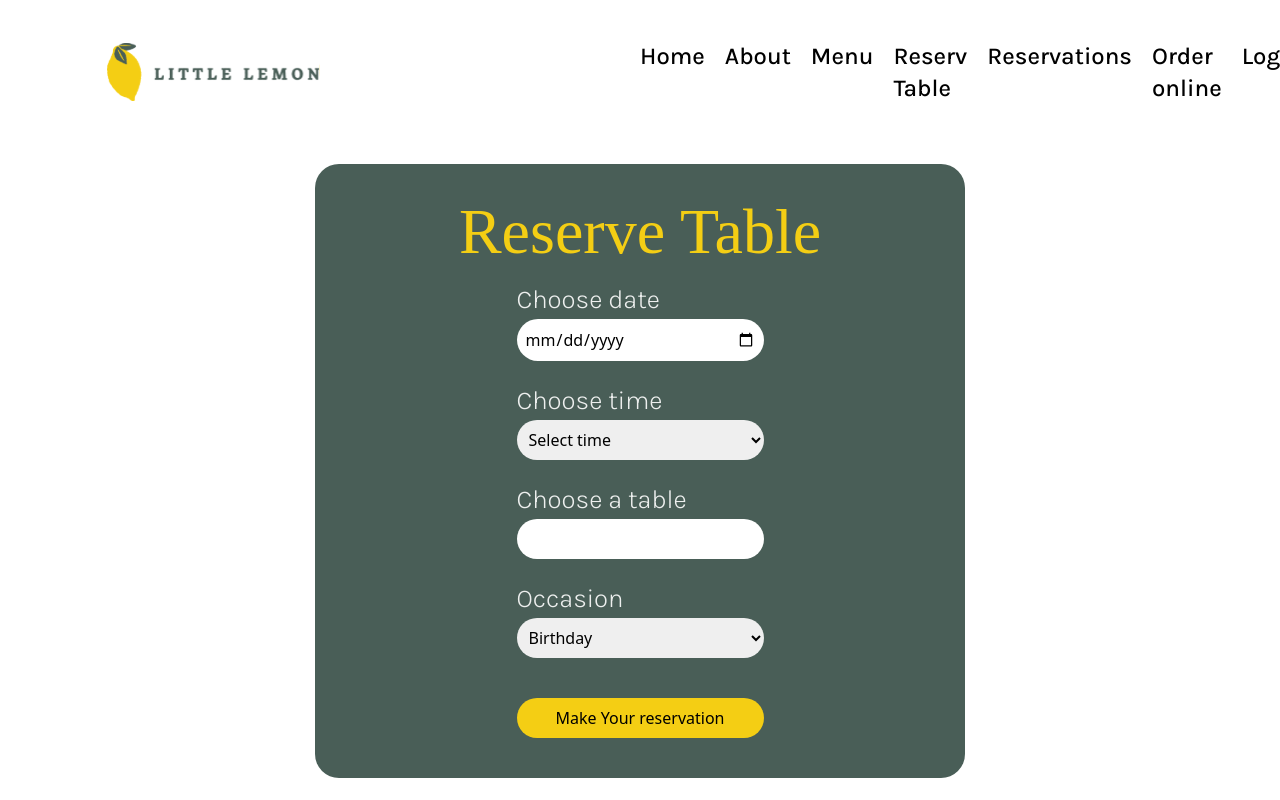
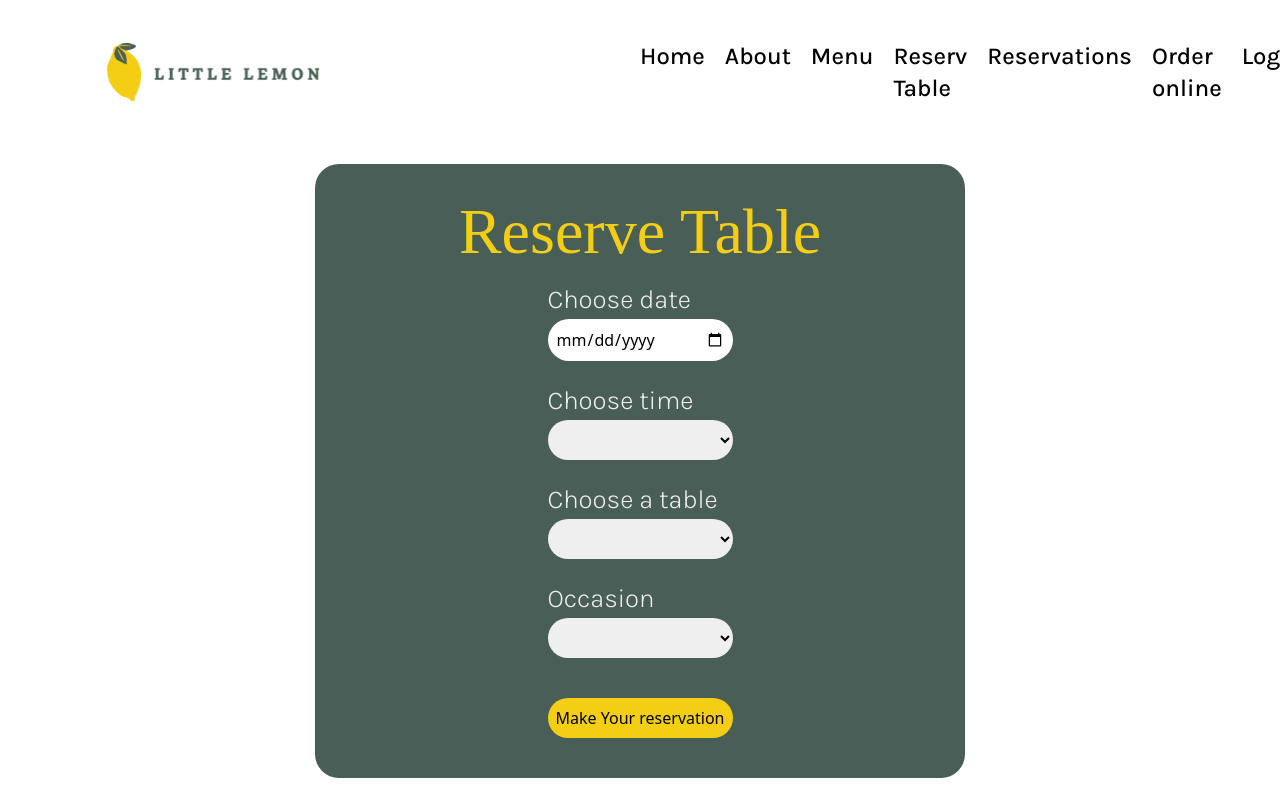
Before and after one commit to LuisFelipeRojasG/littleLemon, a React (Vite) app: page /booking in a window 1280 px wide. Shown: the top 800 px of the page. Built offline with nearby package versions, Linux system fonts and the light colour scheme; a web font is replaced by a local one.

Commit message:
Se crea la página con el listado de reservas

```diff
--- a/src/App.jsx
+++ b/src/App.jsx
@@ -24,7 +24,7 @@ const router = createBrowserRouter([
         element: <Reservations />
       },
       {
-        path: '/Success',
+        path: '/success',
         element: <Success />
       }
     ]
--- a/src/api/reserv.js
+++ b/src/api/reserv.js
@@ -1,5 +1,6 @@
 import instance from './axios.js'
 
 const reservRequest = (data) => instance.post('/reservation', data)
+const reservFind = () => instance.get('/reservations')
 
-export { reservRequest }
+export { reservRequest, reservFind }
--- a/src/components/BookingForm.jsx
+++ b/src/components/BookingForm.jsx
@@ -7,8 +7,6 @@ function BookingForm() {
   const navigate = useNavigate()
 
   const {
-    availableTimes,
-    initializeTimes,
     date,
     setDate,
     time,
@@ -20,14 +18,33 @@ function BookingForm() {
     newReserv
   } = useAuth()
 
+  const times = [
+    {time: ''},
+    {time: '17:00'},
+    {time: '18:00'},
+    {time: '19:00'},
+    {time: '20:00'},
+    {time: '21:00'},
+    {time: '22:00'}
+  ]
+
+  const tables = [
+    {table: ''},
+    {table: 'Mesa para 2'},
+    {table: 'Mesa para 3'},
+    {table: 'Mesa para 4'},
+    {table: 'Mesa para grupos'}
+  ]
+
   const onSubmit = (e) => {
     e.preventDefault()
     const data = {date, time, table, occasion}
     newReserv(data)
+    document.getElementById('res-reserv').reset()
   }
 
   return (
-    <form className='flex flex-col' onSubmit={onSubmit}>
+    <form id='res-reserv' className='flex flex-col' onSubmit={onSubmit}>
         <label className='text-whitelim font-Karla font-light text-[26px]' htmlFor='res-date'>Choose date</label>
         <input
           className='mb-5 p-2 rounded-full'
@@ -41,28 +58,31 @@ function BookingForm() {
           id='res-time'
           onChange={e => setTime(e.target.value)}
         >
-          <option>Select time</option>
-            {initializeTimes.map((e, index) =>
-              <option value={e.time} key={index}>{e.time}</option>
-            )}
-
+          {times.map((e, index) =>
+            <option value={e.time} key={index}>{e.time}</option>
+          )}
         </select>
         <label className='text-whitelim font-Karla font-light text-[26px]'  htmlFor="guests">Choose a table</label>
-        <input
+        <select
           className='mb-5 p-2 rounded-full'
           id="res-table"
           onChange={e => setTable(e.target.value)}
-        />
+        >
+           {tables.map((e, index) =>
+            <option value={e.table} key={index}>{e.table}</option>
+          )}
+        </select>
         <label className='text-whitelim font-Karla font-light text-[26px]'  htmlFor="occasion">Occasion</label>
         <select
           className='mb-10 p-2 rounded-full'
           id="res-occasion"
           onChange={e => setOccasion(e.target.value)}>
+            <option></option>
             <option>Birthday</option>
             <option>Anniversary</option>
         </select>
-        <button className='mb-5 p-2 rounded-full bg-yellowlim text-center' typeof="submit" value="Make Your reservation" onClick={() =>
-    navigate('/Success')}>Make Your reservation</button>
+        <button className='mb-5 p-2 rounded-full bg-yellowlim text-center' typeof="submit" value="Make Your reservation" onClick={() => navigate('/success')}
+        >Make Your reservation</button>
     </form>
   )
 }
--- a/src/components/Reservations.jsx
+++ b/src/components/Reservations.jsx
@@ -1,8 +1,30 @@
-import React from 'react'
+import React, { useEffect } from 'react'
+import { useAuth } from '../context/context'
 
 function Reservations() {
+
+const { getReserv, reservation } = useAuth()
+
+useEffect(() => {
+  getReserv()
+}, [])
+
   return (
-    <div>Reservations</div>
+    <div className='grid grid-cols-2'>
+      {reservation.map((data, index) => (
+        <div key={index} className='grid grid-cols-2 items-center bg-greenlim m-5 p-5 rounded-3xl'>
+          <h1 className=' col-span-2 text-yellowlim font-Markazy font-medium text-[64px]'>Reservation</h1>
+          <label className='text-whitelim font-Karla font-light text-[54px]'>Date</label>
+          <p className=' text-yellowlim font-Markazy font-medium text-[34px] px-3'>{data.date}</p>
+          <label className='text-whitelim font-Karla font-light text-[54px]'>Time</label>
+          <p className=' text-yellowlim font-Markazy font-medium text-[34px] px-3'>{data.time}</p>
+          <label className='text-whitelim font-Karla font-light text-[54px]'>Table</label>
+          <p className=' text-yellowlim font-Markazy font-medium text-[34px] px-3'>{data.table}</p>
+          <label className='text-whitelim font-Karla font-light text-[54px]'>Occasion</label>
+          <p className=' text-yellowlim font-Markazy font-medium text-[34px] px-3'>{data.occasion}</p>
+        </div>
+      ))}
+    </div>
   )
 }
 
--- a/src/components/results/Success.jsx
+++ b/src/components/results/Success.jsx
@@ -2,7 +2,13 @@ import React from 'react'
 
 function Success() {
   return (
-    <div>Reservation Successful</div>
+    <div className='flex flex-col items-center w-[650px] bg-greenlim m-5 p-5 rounded-3xl'>
+      <h1 className=' text-yellowlim font-Markazy font-medium text-[64px]'>Reservation Successful</h1>
+      <button className='mb-5 p-2 rounded-full bg-yellowlim text-center' onClick={() => navigate('/')}
+        >Return Home</button>
+      <button className='mb-5 p-2 rounded-full bg-yellowlim text-center' value="Make Your reservation" onClick={() => navigate('/booking')}
+        >Make another reservation</button>
+    </div>
   )
 }
 
--- a/src/context/context.jsx
+++ b/src/context/context.jsx
@@ -1,6 +1,6 @@
 import React  from "react"
-import { createContext, useContext, useState, useReducer } from "react"
-import { reservRequest } from '../api/reserv.js'
+import { createContext, useContext, useState } from "react"
+import { reservFind, reservRequest } from '../api/reserv.js'
 
 const LemonContext = createContext()
 
@@ -11,26 +11,32 @@ const useAuth = () => {
 }
 
 function LemonProvider ({children}) {
-    //const [reserv, setReserv] = useState(null)
     const [date, setDate] = useState('')
     const [time, setTime] = useState('')
     const [table, setTable] = useState('')
     const [occasion, setOccasion] = useState('')
-    const [active, setActive] = useState(true)
-    const [errors, setErrors] = useState([])
+    const [reservation, setReservation] = useState([])
 
     const newReserv = async (data) => {
         try {
             const res = await reservRequest(data)
-            console.log(res)
         } catch (error) {
             console.log(error.response)
-            setErrors(error.response)
+        }
+    }
+
+    const getReserv = async () => {
+        try {
+            const res = await reservFind()
+            setReservation(res.data)
+            console.log(reservation)
+        } catch (error) {
+            console.log(error.respose)
         }
     }
 
     //reducer
-    const updateTimes = (state, action) => {
+    /*const updateTimes = (state, action) => {
         switch (action.type) {
             case 'disponible':
                 return state = true;
@@ -41,44 +47,15 @@ function LemonProvider ({children}) {
         }
     }
 
-    const initializeTimes = [
-        {
-            time: '17:00',
-            estado: 'disponible'
-        },
-        {
-            time: '18:00',
-            estado: 'disponible'
-        },
-        {
-            time: '19:00',
-            estado: 'disponible'
-        },
-        {
-            time: '20:00',
-            estado: 'disponible'
-        },
-        {
-            time: '21:00',
-            estado: 'disponible'
-        },
-        {
-            time: '22:00',
-            estado: 'disponible'
-        }
-    ]
-
     const availableTimes = () => {
         const [state, dispatch] = useReducer(updateTimes, initializeTimes)
 
         return state, dispatch
-    }
+    }*/
 
     return (
         <LemonContext.Provider
             value={{
-                availableTimes,
-                initializeTimes,
                 date,
                 setDate,
                 time,
@@ -87,9 +64,9 @@ function LemonProvider ({children}) {
                 setTable,
                 occasion,
                 setOccasion,
-                active,
-                setActive,
-                newReserv
+                newReserv,
+                getReserv,
+                reservation
             }}>
                 {children}
         </LemonContext.Provider>
```
Also changed, not shown: 2 other files (tests, documents, lock files or other folders).
